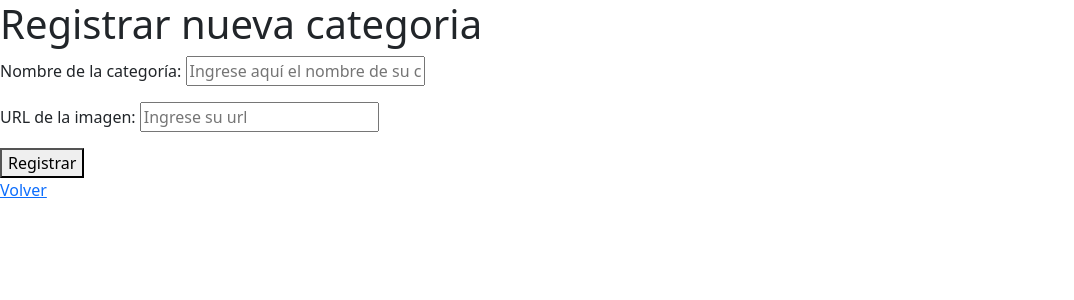
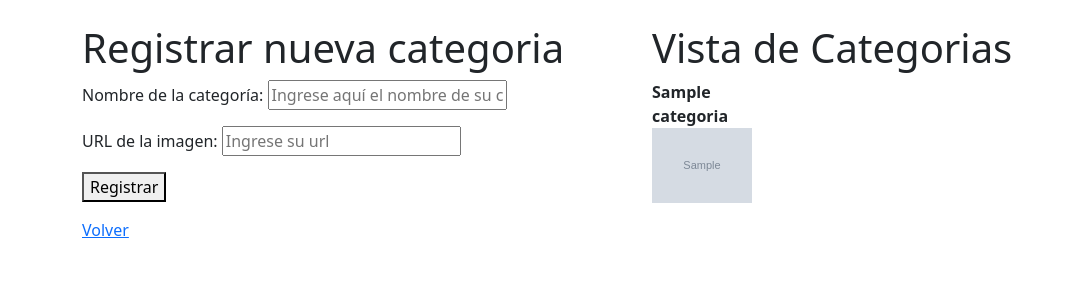
Before and after one commit to LizSan7/ProyectoB, a Django app: page /categorias/registrar/ in a window 1280 px wide. Shown: the top 300 px of the page, without its empty margins (0-1074 px from the left). Run offline with Django 5.2, Linux system fonts and the light colour scheme; tables that the repository leaves empty hold one stand-in row (Sample ...).

Commit message:
Subiendo categorias visualizar

```diff
--- a/Proyecto-B/errorPages/categorias/templates/agregarCategoria.html
+++ b/Proyecto-B/errorPages/categorias/templates/agregarCategoria.html
@@ -1,22 +1,101 @@
 <!DOCTYPE html>
 <html lang="en">
   <head>
-    <meta charset="UTF-8">
-    <meta name="viewport" content="width=device-width, initial-scale=1.0">
+    <meta charset="UTF-8" />
+    <meta name="viewport" content="width=device-width, initial-scale=1.0" />
     <title>Agregar Categoria</title>
-    <link href="https://cdn.jsdelivr.net/npm/bootstrap@5.0.2/dist/css/bootstrap.min.css" rel="stylesheet">
-
+    <link
+      href="https://cdn.jsdelivr.net/npm/bootstrap@5.0.2/dist/css/bootstrap.min.css"
+      rel="stylesheet"
+    />
   </head>
   <body>
+    <div class="container">
+      <div class="col">
+        <div class="row">
+          <div class="col-6 mt-4">
             <h1>Registrar nueva categoria</h1>
-    <form method="post">
-        {% csrf_token %}
-        {{form.as_p}}
+            <form method="post" id="categoriaForm">
+              {% csrf_token %} {{form.as_p}}
               <button type="submit">Registrar</button>
             </form>
+            <p id="mensaje"></p>
             <a href="{% url 'verCategoria' %}">Volver</a>
+          </div>
+          <div class="col-6 mt-4">
+            <h1>Vista de Categorias</h1>
+            <div class="row" id="categorias"></div>
+          </div>
+        </div>
+      </div>
+    </div>
 
     <script src="https://cdn.jsdelivr.net/npm/bootstrap@5.0.2/dist/js/bootstrap.bundle.min.js"></script>
+    <script>
+      var form = document.getElementById("categoriaForm");
+      form.addEventListener("submit", function (event) {
+        //Que no se va a mandar el form a la vista que hace render
+        event.preventDefault();
 
+        //Necesito la información
+        let formData = new FormData(this);
+
+        //Convertir el formData en JSON
+        let jsonData = {};
+        //En este contexto el value es el valor del input y el key es el name del input
+        formData.forEach((value, key) => (jsonData[key] = value));
+        //'nombre' : 'peluche pikachu'
+
+        //Enviar esta info al endpoint con POST
+        fetch("/categorias/api/post/", {
+          method: "POST",
+          headers: {
+            "Content-Type": "application/json",
+            "X-CSRFToken": getToken(), //WIP
+          },
+          body: JSON.stringify(jsonData),
+        })
+          .then((response) => response.json())
+          .then((data) => {
+            document.getElementById("mensaje").innerText = data.mensaje;
+            cargarCategorias();
+          })
+          .catch((error) => console.error("Error: ", error));
+      });
+
+      //Función para obtener el csrf token en JS
+      function getToken() {
+        let cookieValue = null;
+        let cookies = document.cookie.split(";");
+        for (let i = 0; i < cookies.length; i++) {
+          let cookie = cookies[i].trim();
+          if (cookie.startsWith("csrftoken=")) {
+            cookieValue = cookie.substring("csrftoken=".length, cookie.length);
+            break;
+          }
+        }
+        return cookieValue;
+      }
+    </script>
+    <script>
+      //las funciones asincronas con Fetch con then
+      function cargarCategorias() {
+        //JS se va a intentar conectar con el end-point
+        fetch("/categorias/api/get")
+          .then((response) => response.json())
+          .then((data) => {
+            let categoriasDiv = document.getElementById("categorias");
+            //Borrar el contenido
+            categoriasDiv.innerHTML = "";
+            data.forEach((categoria) => {
+              categoriasDiv.innerHTML += `<div class = "col-3"><strong>${categoria.nombre}</strong>
+                      <img src="${categoria.imagen}" alt="X" width="100" />
+                      </div>`;
+            });
+          })
+          .catch((error) => console.error("Error: ", error));
+      }
+      cargarCategorias();
+    </script>
   </body>
 </html>
--- a/Proyecto-B/errorPages/categorias/urls.py
+++ b/Proyecto-B/errorPages/categorias/urls.py
@@ -4,5 +4,6 @@ from . views import *
 urlpatterns= [
     path('api/get', lista_categorias, name='lista'),
     path('json/', ver_categorias, name='verCategoria'),
-    path('registrar/', agregar_categoria, name= 'agregar')
+    path('registrar/', agregar_categoria, name= 'agregar'),
+    path('api/post/', registrar_categoria, name= 'post'),
 ]
--- a/Proyecto-B/errorPages/categorias/views.py
+++ b/Proyecto-B/errorPages/categorias/views.py
@@ -41,3 +41,32 @@ def lista_categorias(request):
 
 def ver_categorias(request):
     return render(request, 'verCategoria.html')
+
+
+import json
+#Función que agrega un producto con un objeto JSON
+def registrar_categoria(request):
+    #Checa si muestra request es de tipo POST
+    if request.method == 'POST':
+        #quiere decir que si estoy manejando el request
+        try:
+            data = json.loads(request.body) #Parametro es un texto que debería ser un JSON
+            categoria = Categoria.objects.create(
+                nombre = data['nombre'],
+                imagen = data['imagen']
+            ) #Create directamente mete el objeto en la BD
+            return JsonResponse(
+                {
+                    'mensaje': 'Registro exitoso',
+                    'id': categoria.id
+                }, status=201
+            )
+        except Exception as e:
+            print(str(e))
+            return JsonResponse(
+                {'error': str(e)}, status = 400
+            )
+    #Si no es POST el request...
+    return JsonResponse (
+        {'error': 'El método no es soportado'}, status = 405
+    )
```
Lines whose indentation alone changed are shown as unchanged.
